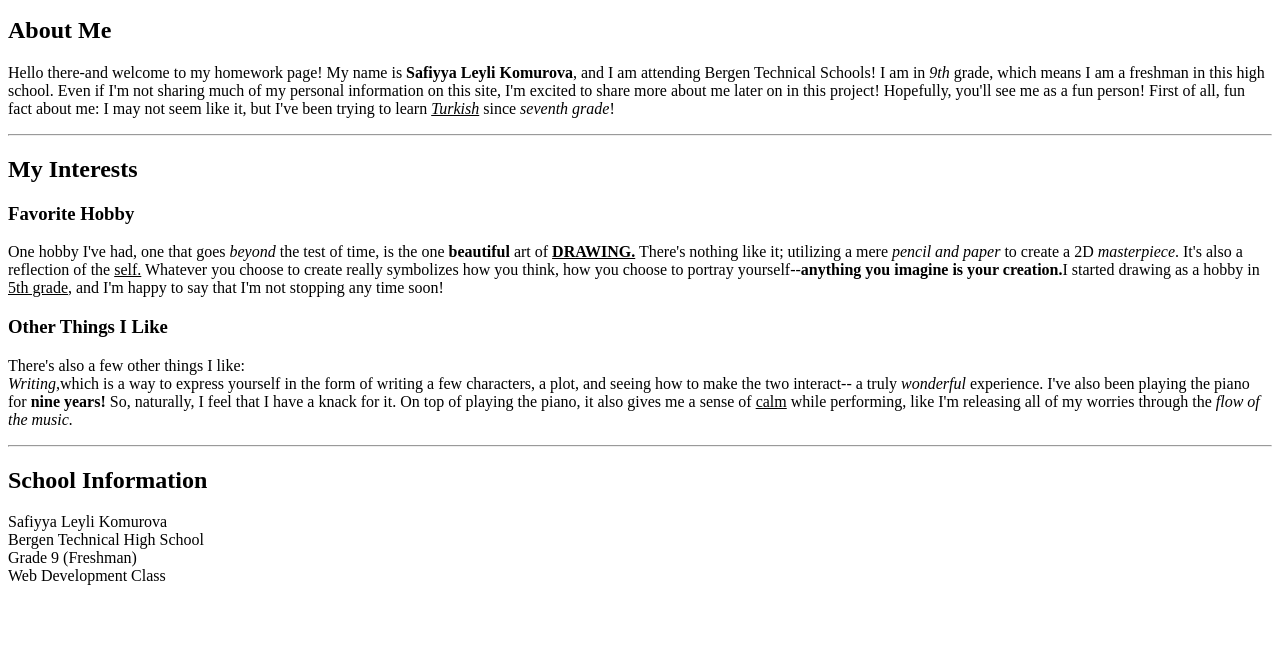
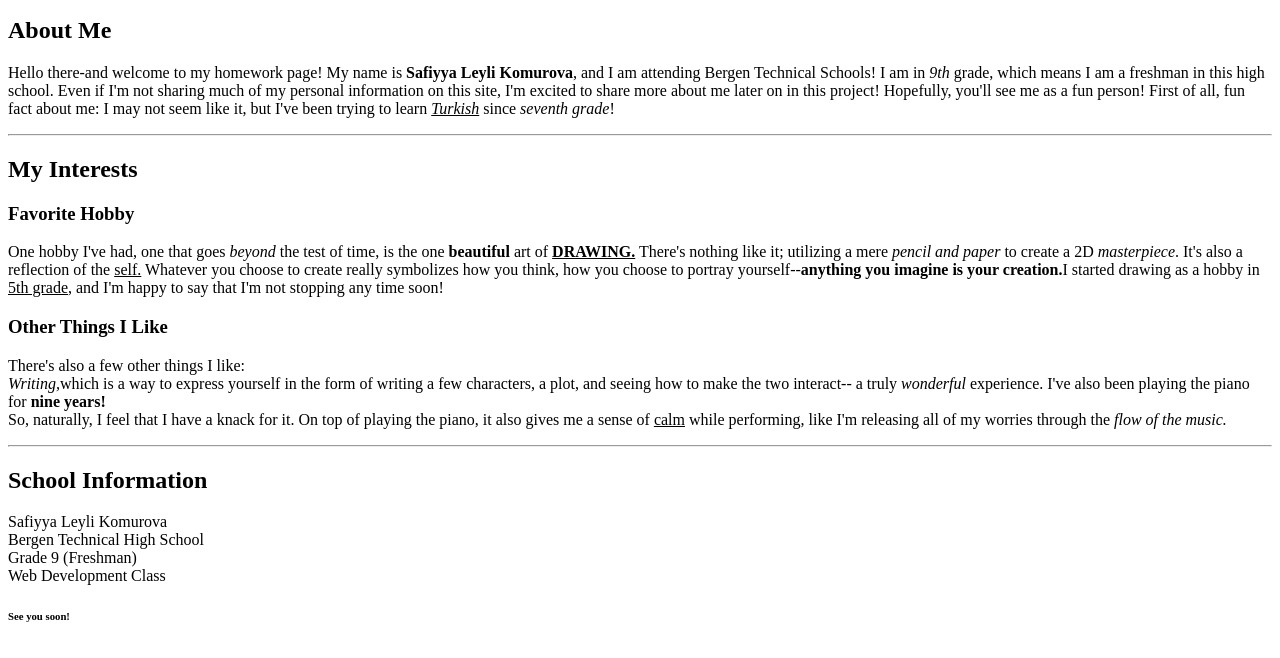
Before and after one commit to saf-kom29/Unit1-HTML, a plain HTML site: page Lesson3-Text-Formatting/homework.html in a window 1280 px wide. Shown: the part 110-768 px from the top of the page. Drawn offline with Linux system fonts and the light colour scheme.

Commit message:
U1L03 HTML test formatting homework actually complete!

```diff
--- a/Lesson3-Text-Formatting/homework.html
+++ b/Lesson3-Text-Formatting/homework.html
@@ -15,9 +15,10 @@
     <h3>Favorite Hobby</h3>
     <p>One hobby I've had, one that goes <em>beyond</em> the test of time, is the one <strong>beautiful</strong> art of <u><strong>DRAWING.</strong></u> There's nothing like it; utilizing a mere <i>pencil and paper</i> to create a 2D <em>masterpiece</em>. It's also a reflection of the <u>self.</u> Whatever you choose to create really symbolizes how you think, how you choose to portray yourself--<strong>anything you imagine is your creation.</strong>I started drawing as a hobby in <u>5th grade</u>, and I'm happy to say that I'm not stopping any time soon!</p>
     <h3>Other Things I Like</h3>
-    <p>There's also a few other things I like: <br> <i>Writing,</i>which is a way to express yourself in the form of writing a few characters, a plot, and seeing how to make the two interact-- a truly <em> wonderful</em> experience. I've also been playing the piano for <b>nine years!</b> So, naturally, I feel that I have a knack for it. On top of playing the piano, it also gives me a sense of <u>calm</u> while performing, like I'm releasing all of my worries through the <i>flow of the music.</i></p>
+    <p>There's also a few other things I like: <br> <i>Writing,</i>which is a way to express yourself in the form of writing a few characters, a plot, and seeing how to make the two interact-- a truly <em> wonderful</em> experience. I've also been playing the piano for <b>nine years!</b> <br>So, naturally, I feel that I have a knack for it. On top of playing the piano, it also gives me a sense of <u>calm</u> while performing, like I'm releasing all of my worries through the <i>flow of the music.</i></p>
     <hr>
     <h2>School Information</h2>
     <p>Safiyya Leyli Komurova <br> Bergen Technical High School <br> Grade 9 (Freshman) <br> Web Development Class</p>
+    <h6> See you soon! </h6>
 </body>
 </html>
```
